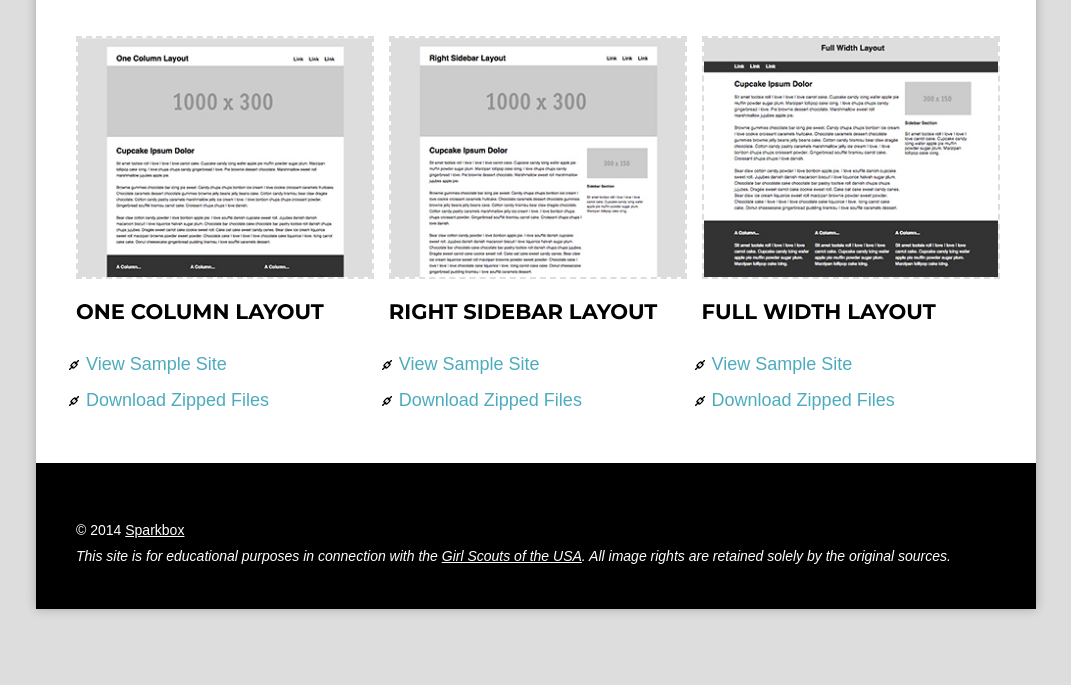
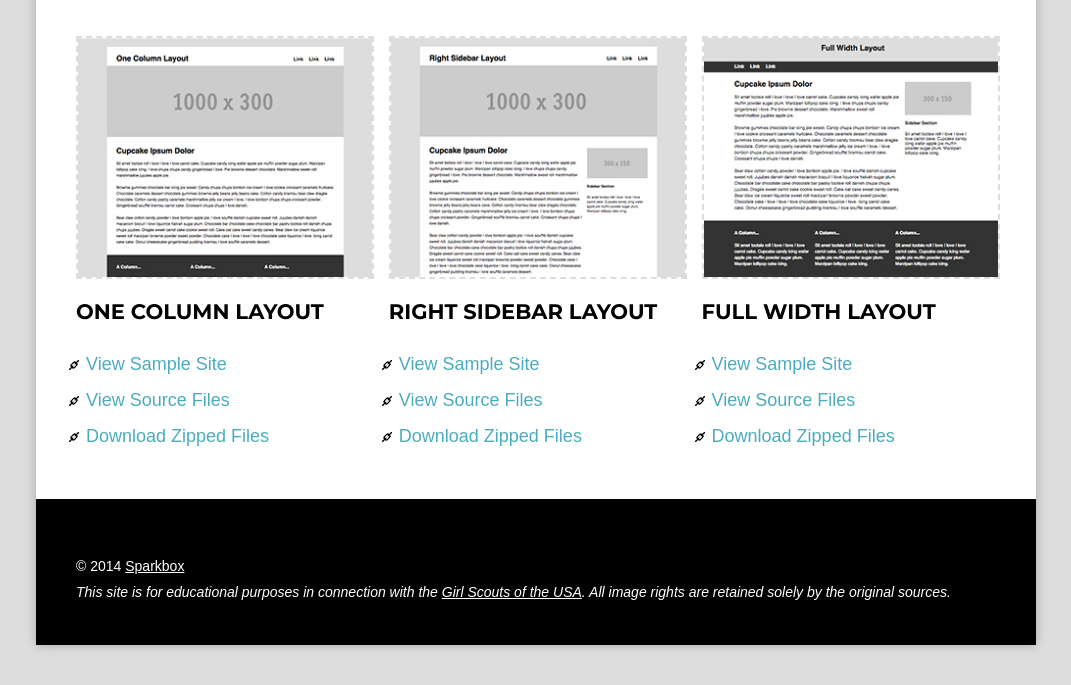
Before and after one commit to saracope/gswo-workshop, a plain HTML site: page templates.html in a window 1280 px wide. Shown: the part 353-1038 px from the top of the page, without its empty margins (104-1175 px from the left). Before the commit the page ends 1002 px from the top, so only its background shows below. Drawn offline with Linux system fonts and the light colour scheme.

Commit message:
Moved zipped files to their own folder and linked templates.html to template source files

```diff
--- a/templates.html
+++ b/templates.html
@@ -33,7 +33,8 @@
 
           <ul class="link-list">
             <li><a href="templates/one-column">View Sample Site</a></li>
-            <li><a href="templates/one-column/one-column.zip">Download Zipped Files</a></li>
+            <li><a href="https://github.com/sparkbox/gswo-workshop/tree/master/templates/one-column" target="_blank">View Source Files</a></li>
+            <li><a href="templates/downloads/one-column.zip">Download Zipped Files</a></li>
           </ul>
         </div>
 
@@ -43,7 +44,8 @@
 
           <ul class="link-list">
             <li><a href="templates/right-sidebar">View Sample Site</a></li>
-            <li><a href="templates/right-sidebar/right-sidebar.zip">Download Zipped Files</a></li>
+            <li><a href="https://github.com/sparkbox/gswo-workshop/tree/master/templates/right-sidebar" target="_blank">View Source Files</a></li>
+            <li><a href="templates/downloads/right-sidebar.zip">Download Zipped Files</a></li>
           </ul>
         </div>
 
@@ -53,7 +55,8 @@
 
           <ul class="link-list">
             <li><a href="templates/full-width">View Sample Site</a></li>
-            <li><a href="templates/full-width/full-width.zip">Download Zipped Files</a></li>
+            <li><a href="https://github.com/sparkbox/gswo-workshop/tree/master/templates/full-width" target="_blank">View Source Files</a></li>
+            <li><a href="templates/downloads/full-width.zip">Download Zipped Files</a></li>
           </ul>
         </div>
       </div><!-- .site-content .about-content -->
```
Also changed, not shown: templates/README.md, 6 other files.
